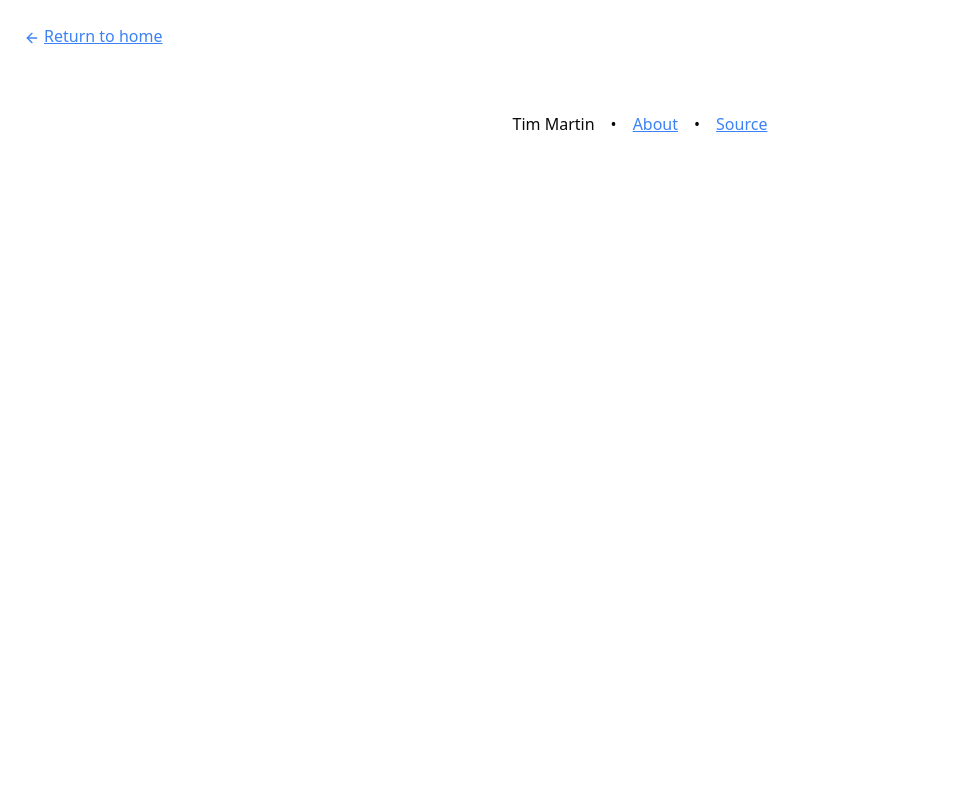
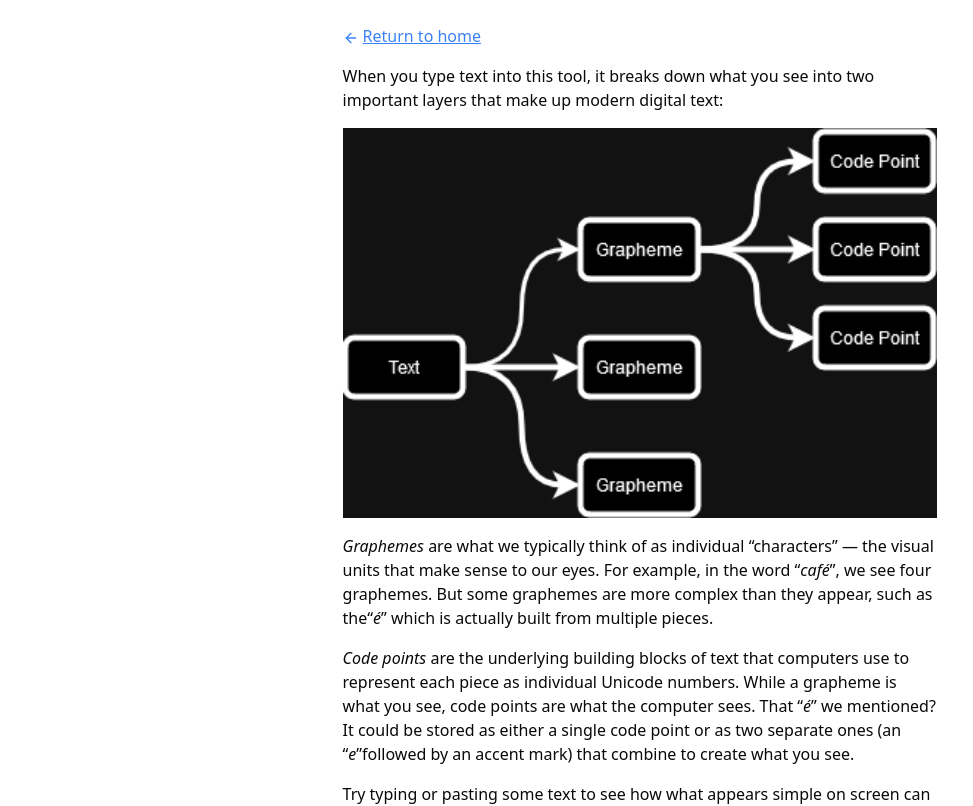
Before and after one commit to t-mart/unicode-x-ray, a Next.js app: page /about in a window 1280 px wide. Shown: the top 806 px of the page, without its empty margins (0-973 px from the left). Built offline with nearby package versions, Linux system fonts and the light colour scheme.

Commit message:
More examples

```diff
--- a/app/about/page.tsx
+++ b/app/about/page.tsx
@@ -1,6 +1,7 @@
 import { ArrowLeft } from "lucide-react";
 import { Metadata } from "next";
 import Link from "next/link";
+import Image from "next/image";
 
 export const metadata: Metadata = {
   title: "Unicode X-Ray - About",
@@ -8,11 +9,61 @@ export const metadata: Metadata = {
 
 export default function About() {
   return (
-    <div>
-      <Link href="/" className="link">
-        <ArrowLeft className="size-4 inline mr-1" />
-        Return to home
-      </Link>
+    <div className="max-w-prose mx-auto space-y-4">
+      <p>
+        <Link href="/" className="link">
+          <ArrowLeft className="size-4 inline mr-1" />
+          Return to home
+        </Link>
+      </p>
+      <article className="space-y-4">
+        <p>
+          When you type text into this tool, it breaks down what you see into
+          two important layers that make up modern digital text:
+        </p>
+        <Image
+          src="/breakdown.png"
+          alt="Text has graphemes, graphemes have code points"
+          className="w-full"
+          width={404}
+          height={265}
+        />
+        <p>
+          <dfn>Graphemes</dfn> are what we typically think of as individual{" "}
+          <q>characters</q> &mdash; the visual units that make sense to our eyes. For
+          example, in the word{" "}
+          <q>
+            <em>café</em>
+          </q>
+          , we see four graphemes. But some graphemes are more complex than they
+          appear, such as the
+          <q>
+            <em>é</em>
+          </q>{" "}
+          which is actually built from multiple pieces.
+        </p>
+        <p>
+          <dfn>Code points</dfn> are the underlying building blocks of text that
+          computers use to represent each piece as individual Unicode numbers.
+          While a grapheme is what you see, code points are what the computer
+          sees. That{" "}
+          <q>
+            <em>é</em>
+          </q>{" "}
+          we mentioned? It could be stored as either a single code point or as
+          two separate ones (an{" "}
+          <q>
+            <em>e</em>
+          </q>
+          followed by an accent mark) that combine to create what you see.
+        </p>
+        <p>
+          Try typing or pasting some text to see how what appears simple on
+          screen can be more complex under the hood. You might be surprised to
+          find that emojis, accented characters, and text from different writing
+          systems often break down in unexpected ways!
+        </p>
+      </article>
     </div>
   );
 }
--- a/app/page.tsx
+++ b/app/page.tsx
@@ -16,36 +16,49 @@ import {
   createContext,
   useContext,
   Suspense,
+  useCallback,
 } from "react";
 import { useSearchParams, useRouter } from "next/navigation";
 import useSWR, { SWRResponse } from "swr";
 import { getName } from "@/lib/trie";
 import Logo from "@/components/logo";
 import { RefreshCw } from "lucide-react";
+import { Skeleton } from "@/components/ui/skeleton";
 
 const examples = [
   ["Z̷̲̫̼͓̑͂͆ã̴͚̆l̴̛͍͓̙̫̔g̵̛̦̰̉͐ó̶̫̓̚", '"Zalgo" text with combining characters'],
-  ["👩‍👩‍👧‍👦", "an emoji sequence"],
-  ["🇺🇸", "a regional indicator"],
-  ["ǝʇɐɯ ʎɐp,פ", "upside-down text"],
-  ["ᵃᵇᶜᵈᵉᶠᵍʰⁱʲᵏˡᵐⁿᵒᵖ", "superscript letters"],
-  ["℘ ℑ ℜ ℵ ∭ ∰", "mathematical notation symbols"],
-  ["𝓑𝓮𝓪𝓾𝓽𝓲𝓯𝓾𝓵", "mathematical script letters"],
-  ["ﬆ ﬅ ﬃ", "rare ligatures"],
-  ["𝔤𝔬𝔱𝔥𝔦𝔠", "fraktur/blackletter text"],
-  ["⑴⑵⑶⒜⒝⒞", "enclosed alphanumerics"],
-  ["⠓⠑⠇⠇⠕", "braille patterns"],
-  ["Ｈｅｌｌｏ Ｗｏｒｌｄ １２３", "fullwidth text"],
+  ["🧜🏻‍♂️", "An emoji sequence"],
+  ["🇺🇸", "A regional indicator"],
+  ["ǝʇɐɯ ʎɐp,פ", "Upside-down text"],
+  ["ᵃᵇᶜᵈᵉᶠᵍʰⁱʲᵏˡᵐⁿᵒᵖ", "Superscript letters"],
+  ["℘ℑℜℵ∭∰‱↉⅍", "Mathematical notation symbols"],
+  ["𝓑𝓮𝓪𝓾𝓽𝓲𝓯𝓾𝓵", "Mathematical script letters"],
+  ["ﬆﬅﬃ", "Ligatures"],
+  ["𝔤𝔬𝔱𝔥𝔦𝔠", "Fraktur/blackletter text"],
+  ["⑴⑵⑶⒜⒝⒞", "Enclosed alphanumerics"],
+  ["⠓⠑⠇⠇⠕", "Braille patterns"],
+  ["Ｈｅｌｌｏ Ｗｏｒｌｄ １２３", "Fullwidth text"],
   ["こんにちは", "Japanese hiragana"],
   ["안녕하세요", "Korean hangul"],
   ["你好", "Chinese hanzi"],
-  ["ᚻᛖᛚᛚᚩ", "Old English runes"],
+  ["ᚹᛁᛋᛞᚩᛗ", "Old English runes"],
   ["नमस्ते", "Devanagari script"],
   ["မင်္ဂလာပါ", "Burmese script"],
   ["สวัสดี", "Thai script"],
   ["ꦱꦸꦒꦼꦁꦱꦶꦪꦁ", "Javanese script"],
-  ["ᓱᓇᐃᓕ", "Inuktitut syllabics"],
+  ["ᓂᔅᑯᒧᐃᐧᐣ", "Canadian Aboriginal syllabics"],
   ["ܫܠܡܐ", "Syriac script"],
+  ["ʤʢħŋɣʃθʊʏ", "IPA (phonetic alphabet) symbols"],
+  ["ᬓᬭᬫ ᬱᬗᬓᬭ", "Balinese script"],
+  ["♜♞♝♛♚♟", "Chess pieces"],
+  ["𝕎𝕙𝕒𝕥", "Double-struck (blackboard bold) letters"],
+  ["⌘⌥⇧⌫", "Mac keyboard symbols"],
+  ["ꬴꬓ꬀ꬂ", "Old Hungarian script"],
+  ["௧௨௩௪", "Tamil numerals"],
+  ["የሰላም", "Ethiopic script"],
+  ["⁰¹²³⁴⁵⁶⁷⁸⁹", "Superscript numbers"],
+  ["❶❷❸❹❺", "Circled numbers (filled)"],
+  ["السَّلامُ عَلَيْكُمْ", "Arabic script"],
 ];
 
 const textParam = "text";
@@ -145,9 +158,10 @@ function CodepointBox({
 
   let nameContent;
   if (getNameForCodepointSWR.isLoading) {
-    nameContent = <div></div>;
+    nameContent = <Skeleton className="w-full h-4" />;
   } else if (getNameForCodepointSWR.error) {
-    nameContent = <div></div>;
+    console.error(getNameForCodepointSWR.error);
+    nameContent = <span className="text-destructive-foreground">error!</span>;
   } else {
     nameContent = (
       <Popover>
@@ -155,7 +169,7 @@ function CodepointBox({
           <p className="line-clamp-3 decoration-dotted underline">{name}</p>
         </PopoverTrigger>
         <PopoverContent>
-          <p className="text-center">{name}</p>
+          <p className="text-center">{name ?? "<unknown>"}</p>
         </PopoverContent>
       </Popover>
     );
@@ -168,7 +182,7 @@ function CodepointBox({
           U+{formattedCodepoint}
         </Link>
       </h4>
-      <p className="text-4xl border w-min mx-auto">{codepoint.string}</p>
+      <p className="text-4xl w-min mx-auto">&nbsp;{codepoint.string}&nbsp;</p>
       {nameContent}
     </li>
   );
@@ -199,11 +213,22 @@ function Home() {
       .then((r) => r.json())
       .then((json) => (codepoint: number) => getName(codepoint, json))
   );
+  useEffect(() => {
+    const handlePopState = () => {
+      const params = new URLSearchParams(window.location.search);
+      setText(params.get(textParam) ?? "");
+    };
+
+    window.addEventListener("popstate", handlePopState);
+    return () => window.removeEventListener("popstate", handlePopState);
+  }, []);
 
   return (
     <TextContext.Provider value={setText}>
       <div className="space-y-4">
-        <h1 className="text-4xl"><Logo outerClassName="size-16 inline" /> Unicode X-Ray</h1>
+        <h1 className="text-4xl flex items-center gap-2">
+          <Logo outerClassName="size-16" /> <span>Unicode X-Ray</span>
+        </h1>
         <div>
           <div className="">
             <Label htmlFor="text" className="text-xl">
--- /dev/null
+++ b/components/ui/skeleton.tsx
@@ -0,0 +1,15 @@
+import { cn } from "@/lib/utils"
+
+function Skeleton({
+  className,
+  ...props
+}: React.HTMLAttributes<HTMLDivElement>) {
+  return (
+    <div
+      className={cn("animate-pulse rounded-md bg-muted", className)}
+      {...props}
+    />
+  )
+}
+
+export { Skeleton }
```
Also changed, not shown: public/breakdown.png (added).
